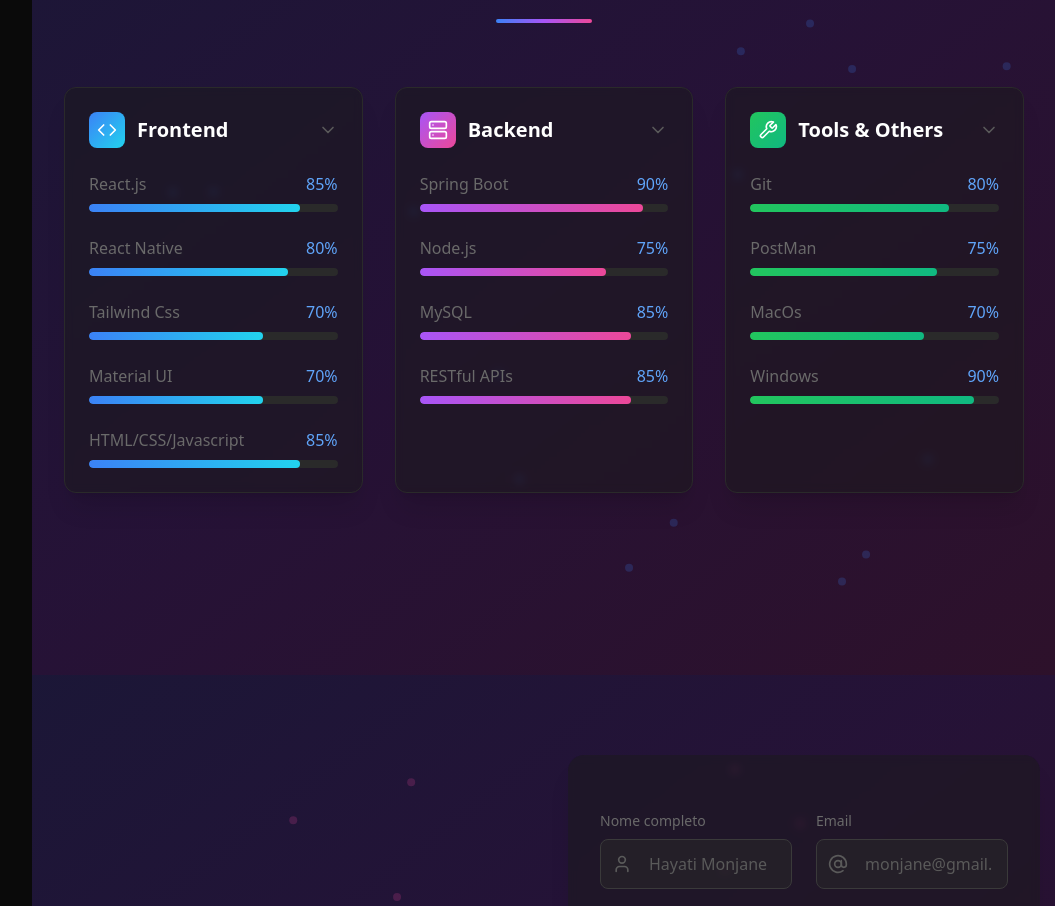
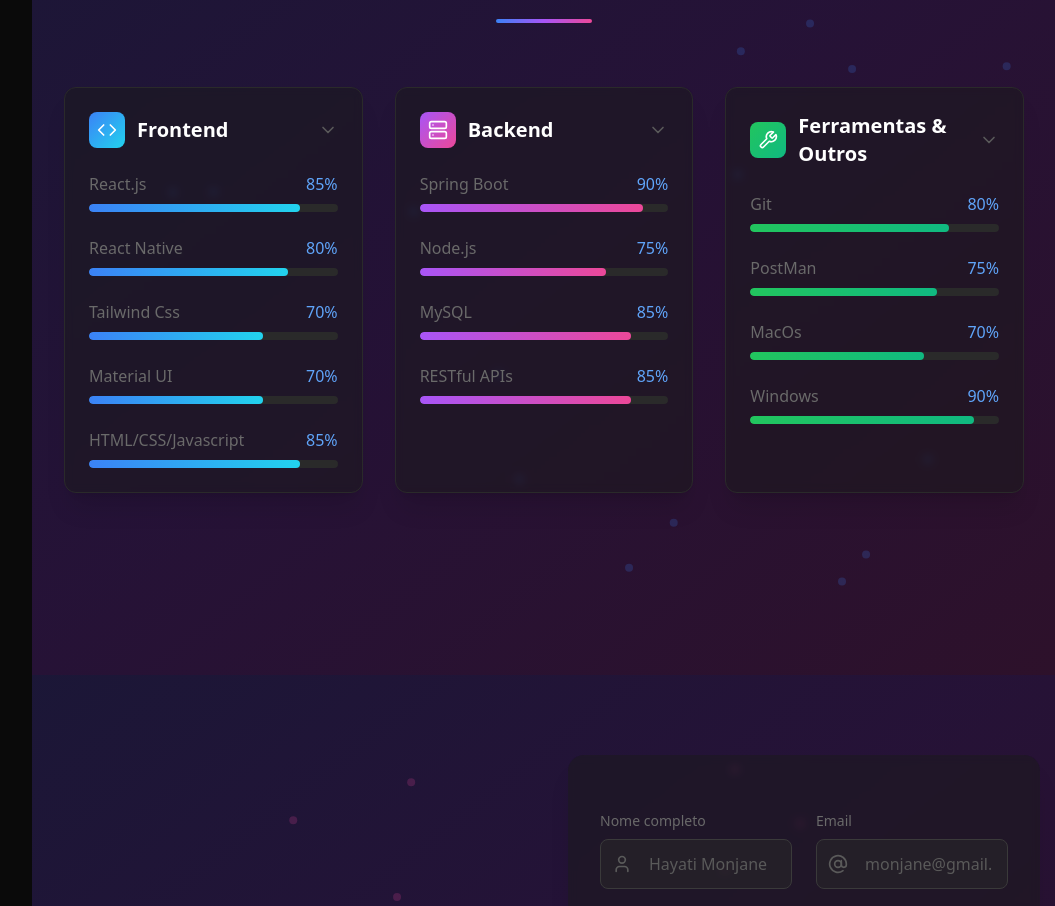
Before and after one commit to monjane10/portifolio10, a React (Vite) app: page / in a window 1280 px wide. Shown: the part 5232-6138 px from the top of the page, without its empty margins (224-1279 px from the left). Built offline with nearby package versions, Linux system fonts and the light colour scheme.

Commit message:
alteracoes

```diff
--- a/src/components/Skills.tsx
+++ b/src/components/Skills.tsx
@@ -45,7 +45,7 @@
       ],
     },
     {
-      name: 'Tools & Others',
+      name: 'Ferramentas & Outros',
       icon: Wrench,
       color: 'from-green-500 to-emerald-500',
       description: 'Development tools and deployment technologies',
```
